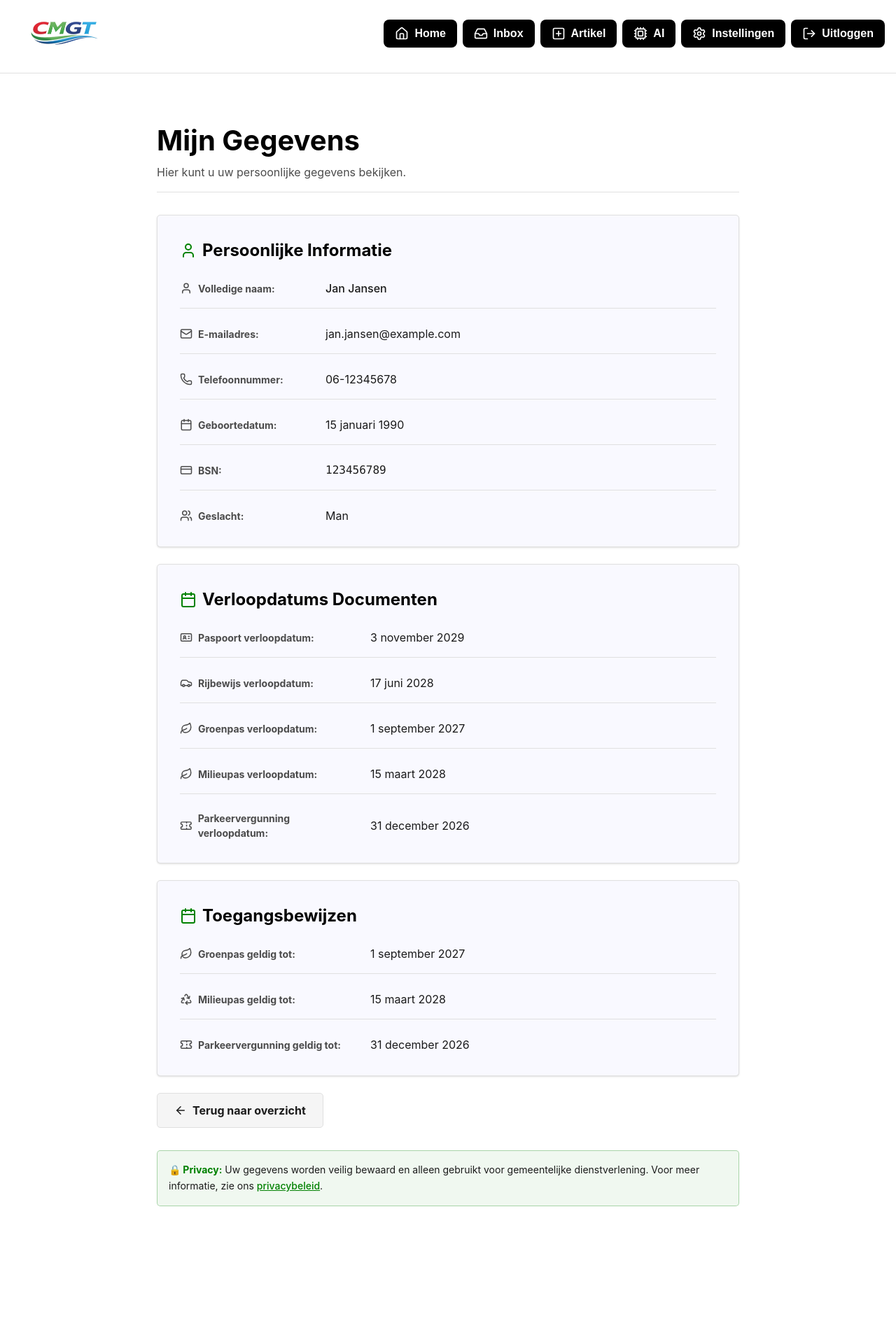
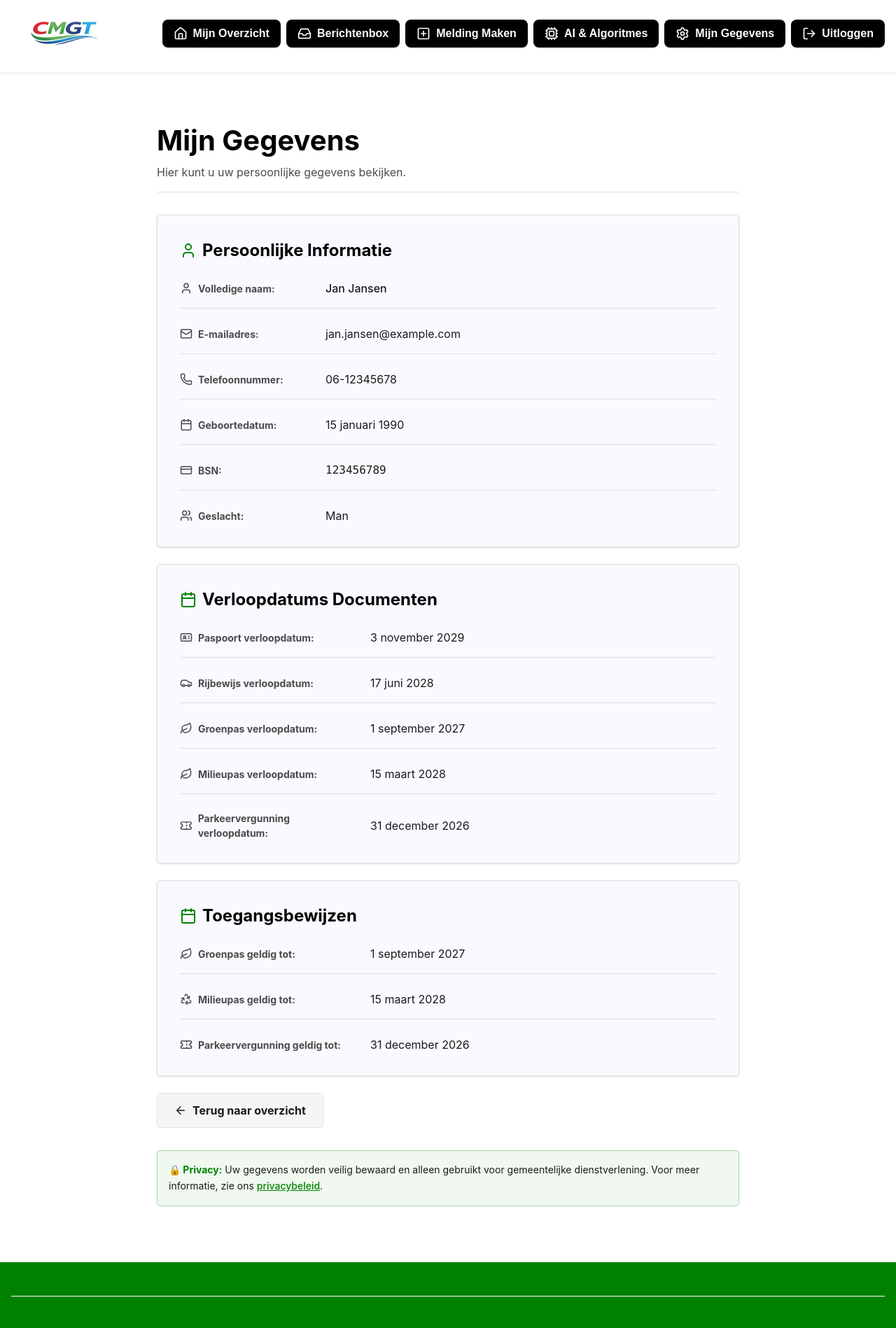
Before and after one commit to TrevinoRizkySunarja/TLE3-FrontEnd, a React (Vite) app in the folder TLE3/: page /settings in a window 1280 px wide. Shown: the top 1898 px of the page at 70% size. Before the commit the page ends 1756 px from the top, so only its background shows below. Built offline with nearby package versions, Linux system fonts and the light colour scheme.

Commit message:
nav bar en footer ingezet

```diff
--- a/TLE3/src/pages/Profile_User.jsx
+++ b/TLE3/src/pages/Profile_User.jsx
@@ -1,6 +1,8 @@
 import React from 'react';
 import { useNavigate } from 'react-router-dom';
 import { User, Mail, Phone, Calendar, CreditCard, Users, ArrowLeft, IdCard, Car, Leaf, Ticket, Recycle } from 'lucide-react';
+import NavbarIngelogd from "../components/NavbarIngelogd.jsx";
+import FooterIngelogd from "../components/FooterIngelogd.jsx";
 
 const dummyUserData = {
     first_name: 'Jan',
@@ -40,6 +42,7 @@ const Profile_User = () => {
 
     return (
         <div className="bg-[#FFFFFF] min-h-screen font-sans text-[#1B1B1B]">
+            <NavbarIngelogd />
             <main className="max-w-4xl mx-auto p-4 md:p-8" id="main-content">
                 {/* Page header */}
                 <header className="mb-8">
@@ -223,6 +226,7 @@ const Profile_User = () => {
                     </p>
                 </section>
             </main>
+            <FooterIngelogd />
         </div>
     );
 };
```
